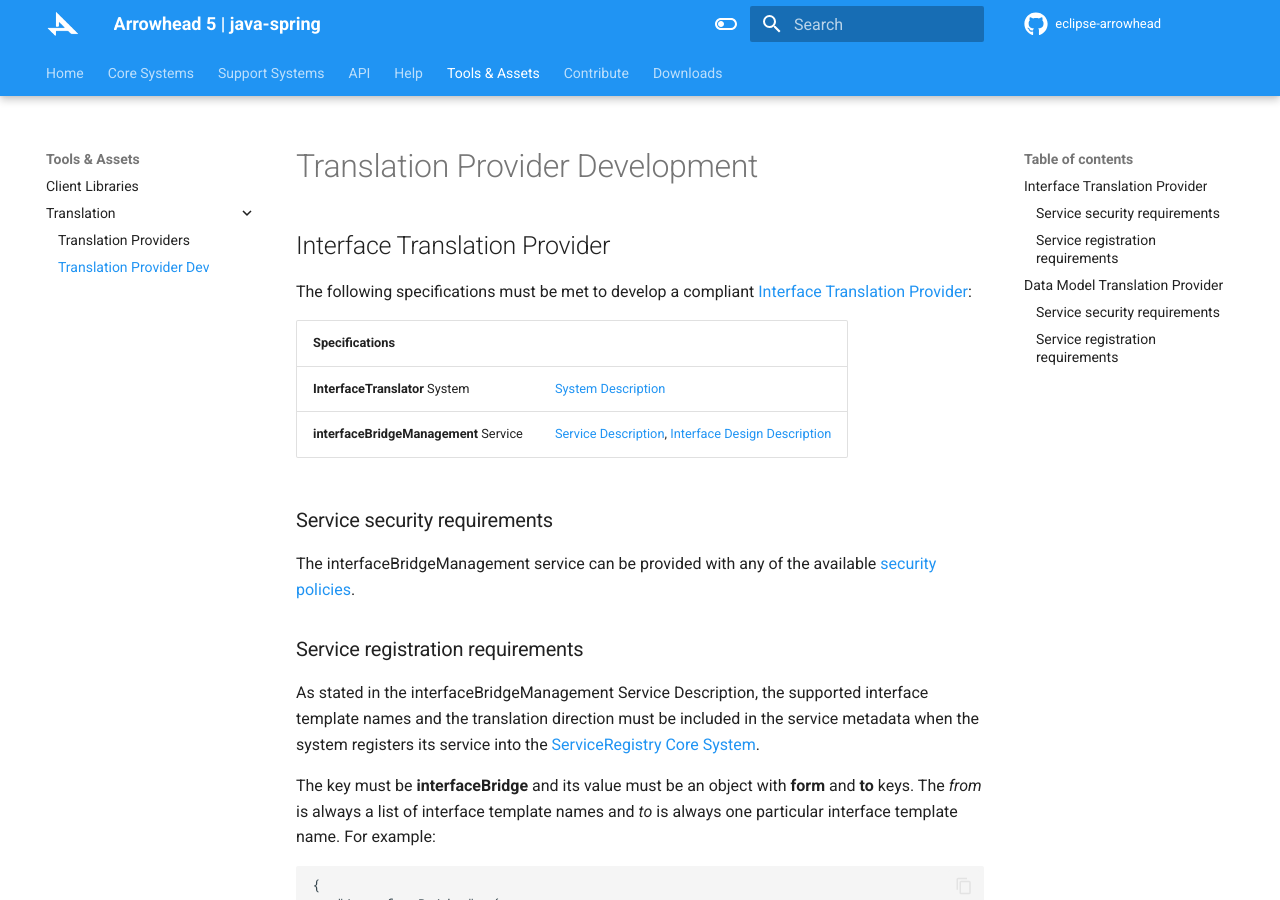
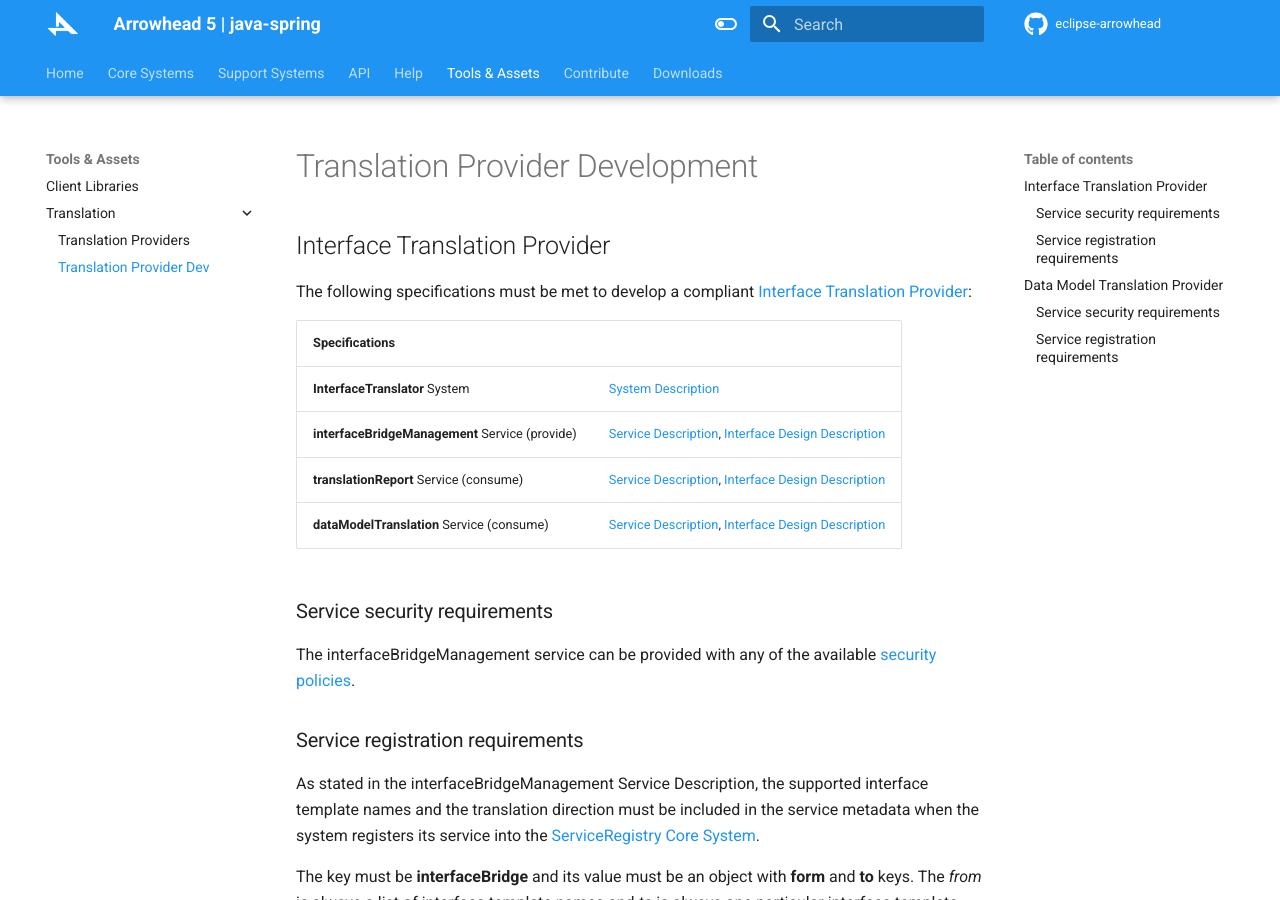
Before and after one commit to Aitia-IIOT/ah5-docs-java-spring, an MkDocs documentation site: the page built from docs/tools_assets/translation/translation_provider_dev.md, in a window 1280 px wide and 900 px high. Built offline with MkDocs 1.6.1 and Material for MkDocs 9.7.7, drawn with Linux system fonts in a browser that asks for light colours; some of the changed text lies outside the part shown.

Commit message:
Adding consumed services to InterfaceTranslator docs.

```diff
--- a/docs/tools_assets/translation/translation_provider_dev.md
+++ b/docs/tools_assets/translation/translation_provider_dev.md
@@ -7,7 +7,9 @@ The following specifications must be met to develop a compliant [Interface Trans
 | Specifications |     |
 | -------------- | --- |
 | **InterfaceTranslator** System | [System Description](../../assets/sysd/5_1_0/InterfaceTranslator_sysd.pdf) |
-| **interfaceBridgeManagement** Service | [Service Description](../../assets/sd/5_1_0/interfaceBridgeManagement_sd.pdf), [Interface Design Description](../../api/add-on/interfaceBridgeManagement-generic-http.md) |
+| **interfaceBridgeManagement** Service (provide) | [Service Description](../../assets/sd/5_1_0/interfaceBridgeManagement_sd.pdf), [Interface Design Description](../../api/add-on/interfaceBridgeManagement-generic-http.md) |
+| **translationReport** Service (consume) | [Service Description](../../support_systems/translation_manager.md#translationreport), [Interface Design Description](../../api/translationmanager/translation-report-generic-http.md) |
+| **dataModelTranslation** Service (consume) | [Service Description](../../assets/sd/5_1_0/dataModelTranslation_sd.pdf), [Interface Design Description](../../api/add-on/dataModelTranslation-generic-http.md) |
 
 ### Service security requirements
 
@@ -79,7 +81,7 @@ The following specifications must be met to develop a compliant [Data Model Tran
 | Specifications |     |
 | -------------- | --- |
 | **DataModelTranslator** System | [System Description](../../assets/sysd/5_1_0/DataModelTranslator_sysd.pdf) |
-| **dataModelTranslation** Service | [Service Description](../../assets/sd/5_1_0/dataModelTranslation_sd.pdf), [Interface Design Description](../../api/add-on/dataModelTranslation-generic-http.md) |
+| **dataModelTranslation** Service (provide) | [Service Description](../../assets/sd/5_1_0/dataModelTranslation_sd.pdf), [Interface Design Description](../../api/add-on/dataModelTranslation-generic-http.md) |
 
 ### Service security requirements
 
```
Also changed, not shown: 2 other files.
